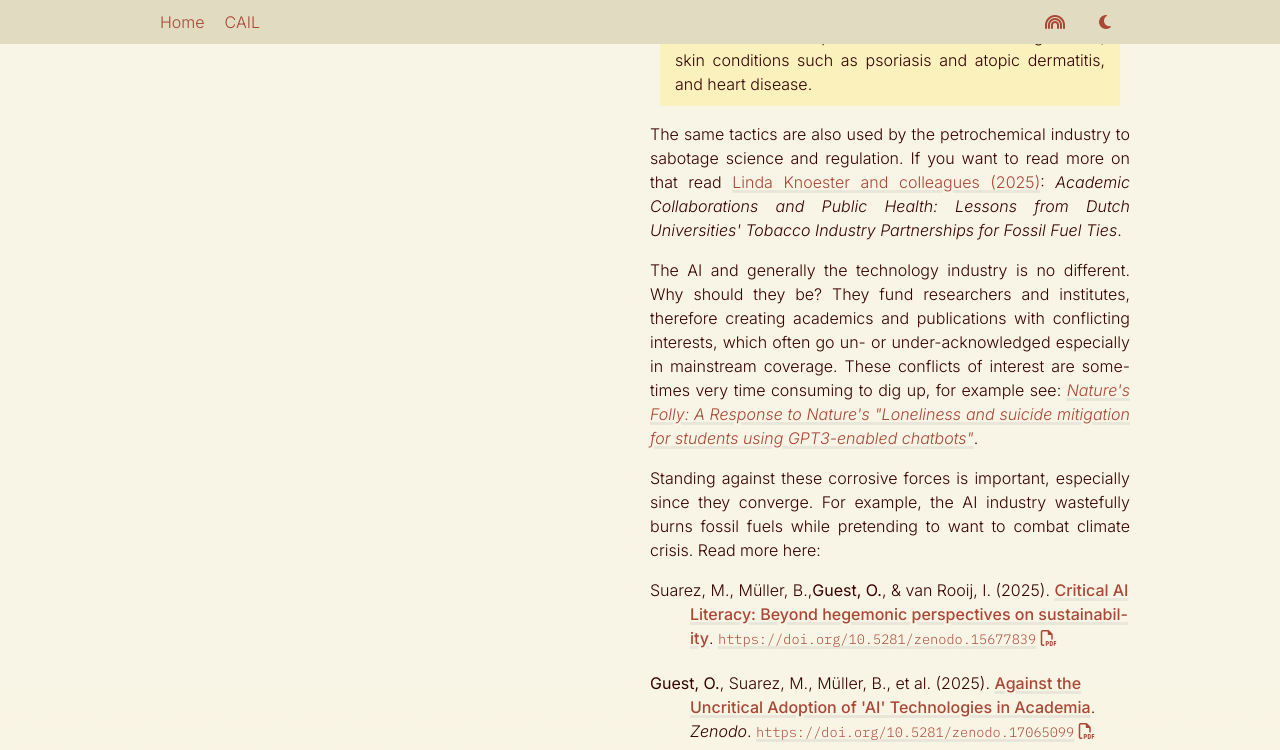
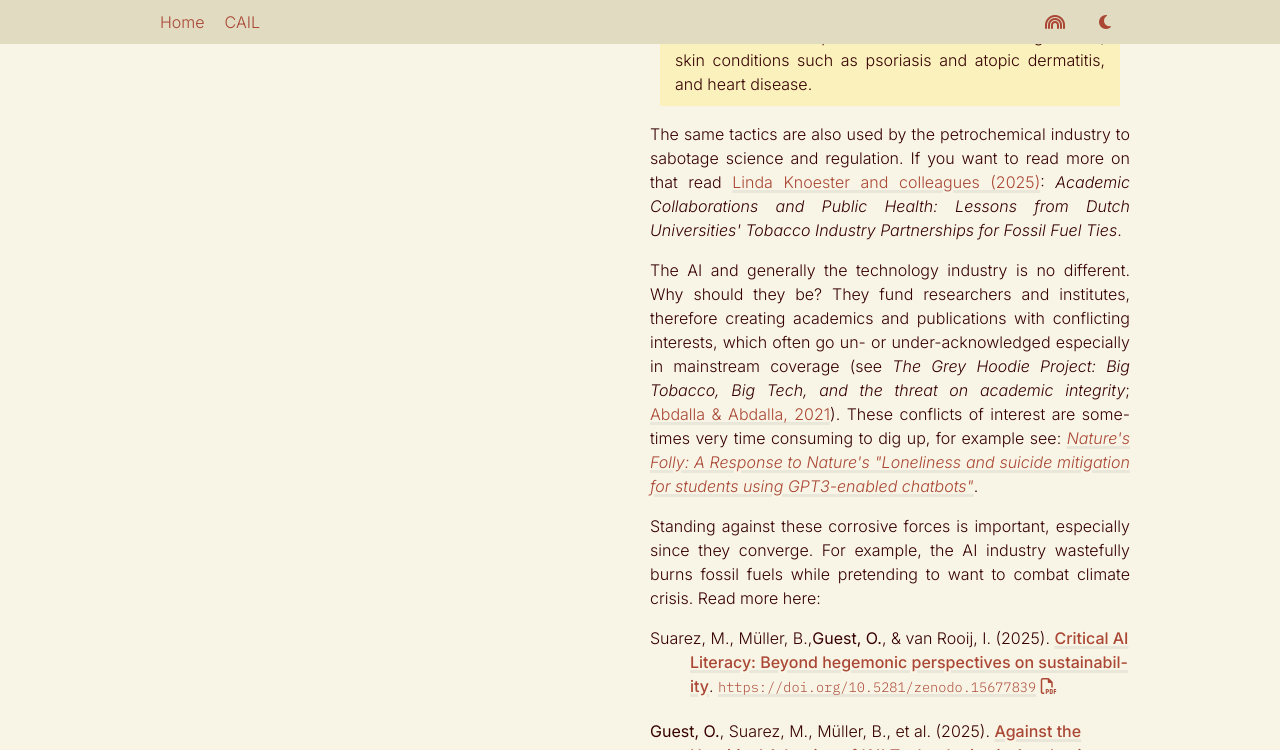
Before and after one commit to oliviaguest/oliviaguest.github.io, a Jekyll site: the page built from pages/before.html, in a window 1280 px wide and 900 px high, scrolled down 3578 px, cut to the strip 0-750 px from the top of the window. Built offline with Jekyll 4.4.1, drawn with Linux system fonts in a browser that asks for light colours; nearby versions of some CDN libraries; some web fonts are replaced; library files that are not in the unit come from our copies; a style sheet for code colours, icons or effects is not loaded.

Commit message:
added relevant point

```diff
--- a/pages/before.html
+++ b/pages/before.html
@@ -96,7 +96,7 @@
             <blockquote>In recent years the “big four” global tobacco companies (according to sales)—Philip Morris International (PMI)/Altria, British American Tobacco (BAT), Imperial Brands, and Japan Tobacco International (JTI)—have invested billions in companies that produce medicines or other medical products. These investments include treatments for conditions caused or aggravated by smoking. For example, Vectura, a subsidiary of PMI since 2021, produces an inhaler used by patients with chronic obstructive pulmonary disease or asthma. And JTI’s pharmaceutical branch produces treatments for lung cancer, skin conditions such as psoriasis and atopic dermatitis, and heart disease.</blockquote>
             <p>The same tactics are also used by the petrochemical industry to sabotage science and regulation. If you want to read more on that read <a href="https://doi.org/10.5281/zenodo.15274865">Linda Knoester and colleagues (2025)</a>: <i>Academic Collaborations and Public Health: Lessons from Dutch Universities' Tobacco Industry Partnerships for Fossil Fuel Ties</i>.</p>
 
-            <p>The AI and generally the technology industry is no different. Why should they be? They fund researchers and institutes, therefore creating academics and publications with conflicting interests, which often go un- or under-acknowledged especially in mainstream coverage. These conflicts of interest are sometimes very time consuming to dig up, for example see: <a href="https://theluddite.org/post/replika.html"><i>Nature's Folly: A Response to Nature's "Loneliness and suicide mitigation for students using GPT3-enabled chatbots"</i></a>.</p>
+            <p>The AI and generally the technology industry is no different. Why should they be? They fund researchers and institutes, therefore creating academics and publications with conflicting interests, which often go un- or under-acknowledged especially in mainstream coverage (see <i>The Grey Hoodie Project: Big Tobacco, Big Tech, and the threat on academic integrity</i>; <a href="https://doi.org/10.48550/arXiv.2009.13676">Abdalla & Abdalla, 2021</a>). These conflicts of interest are sometimes very time consuming to dig up, for example see: <a href="https://theluddite.org/post/replika.html"><i>Nature's Folly: A Response to Nature's "Loneliness and suicide mitigation for students using GPT3-enabled chatbots"</i></a>.</p>
 
             <p>Standing against these corrosive forces is important, especially since they converge. For example, the AI industry wastefully burns fossil fuels while pretending to want to combat climate crisis. Read more here:</p>
 
```
